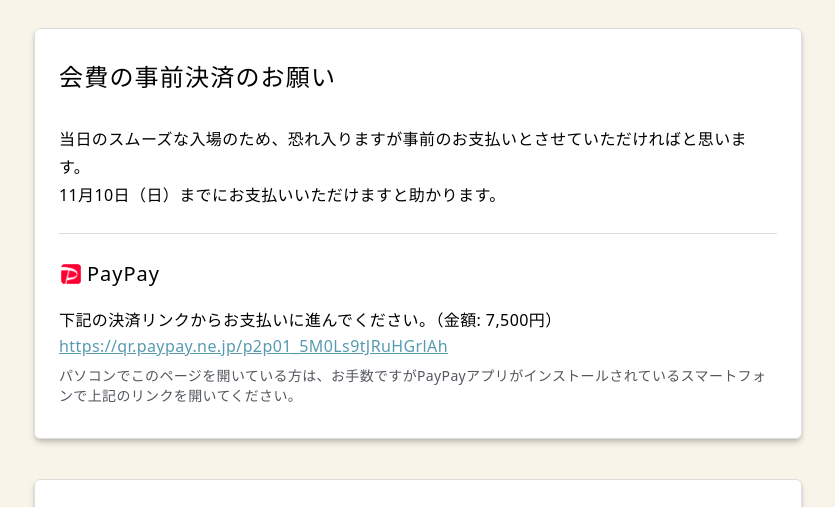
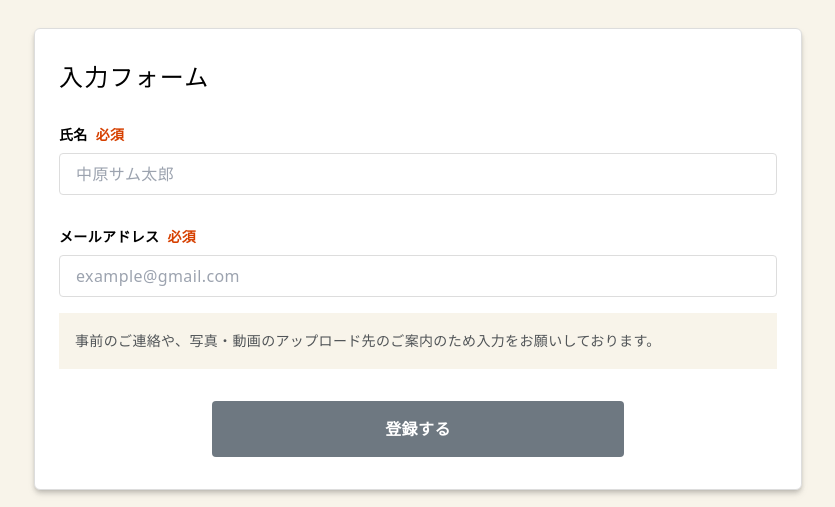
Before and after one commit to teru1116/sun-teru-invitation, a SvelteKit app: page /afterparty in a window 1280 px wide. Shown: the part 1320-1827 px from the top of the page, without its empty margins (222-1057 px from the left). Built offline with nearby package versions, Linux system fonts and the light colour scheme.

Commit message:
2次会の招待状に氏名とメールアドレスの入力欄を追加（繋ぎ込みはまだ）

```diff
--- a/src/routes/afterparty/+page.svelte
+++ b/src/routes/afterparty/+page.svelte
@@ -2,6 +2,7 @@
 import FirstView from "../../components/first-view.svelte";
 import FooterDefault from "../../components/footer-default.svelte";
 import AccessList from "./components/access-list.svelte";
+import EntryForm from "./components/entry-form.svelte";
 import GoogleMapSection from "./components/googlemap.svelte";
 import InformationList from "./components/information-list.svelte";
 import PaymentInformation from "./components/payment-information.svelte";
@@ -29,6 +30,9 @@
         <InformationList />
       </section>
       <section class="mb-10">
+        <EntryForm />
+      </section>
+      <section class="mb-10">
         <PaymentInformation />
       </section>
     </div>
--- /dev/null
+++ b/src/routes/afterparty/components/entry-form.svelte
@@ -0,0 +1,52 @@
+<script lang="ts">
+import { onMount } from "svelte";
+import { STORAGE_KEY_PREFIX } from "../../../const";
+
+onMount(() => {
+	restoreFormData();
+});
+
+let email = "";
+let fullname = "";
+
+function saveFormDataToLocal() {
+	localStorage.setItem(`${STORAGE_KEY_PREFIX}email`, email);
+	localStorage.setItem(`${STORAGE_KEY_PREFIX}fullname`, fullname);
+}
+
+function restoreFormData() {
+	email = localStorage.getItem(`${STORAGE_KEY_PREFIX}email`) ?? "";
+	fullname = localStorage.getItem(`${STORAGE_KEY_PREFIX}fullname`) ?? "";
+}
+
+async function handleSubmit() {
+	//
+}
+</script>
+
+<div>
+  <h2>
+    入力フォーム
+  </h2>
+  <form on:submit|preventDefault={handleSubmit}>
+    <fieldset class="required">
+      <legend>氏名</legend>
+      <input type="text" name="氏名" placeholder="中原サム太郎" autocomplete="name" required bind:value={fullname} on:blur={saveFormDataToLocal}>
+    </fieldset>
+    <fieldset class="required">
+      <legend>メールアドレス</legend>
+      <input type="email" name="email" placeholder="example@gmail.com" autocomplete="email" required bind:value={email} on:blur={saveFormDataToLocal}>
+      <div class="mt-4 bg-bgGray p-4">
+        <p class="text-sm leading-6 text-textGray">
+          事前のご連絡や、写真・動画のアップロード先のご案内のため入力をお願いしております。
+        </p>
+      </div>
+    </fieldset>
+    <button
+      disabled={!fullname || !email}
+      class="w-full sm:w-[412px] sm:mx-auto sm:block bg-primary disabled:bg-[#6e7881] hover:opacity-80 text-white py-4 px-6 rounded font-bold tracking-wide"
+    >
+      登録する
+    </button>
+  </form>
+</div>
```
